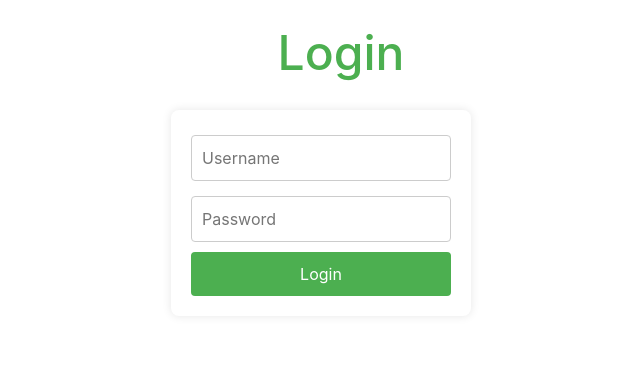
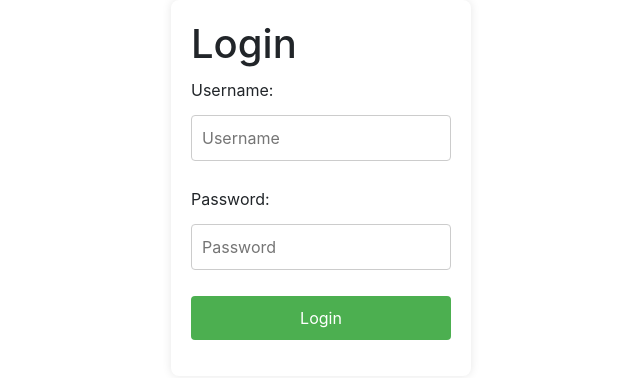
Before and after one commit to alguadam/ie-bank-fe, a Vue app: page /userlogin in a window 1280 px wide. Shown: the top 378 px of the page, without its empty margins (319-959 px from the left). Built offline with nearby package versions, Linux system fonts and the light colour scheme.

Commit message:
login credentials fix

```diff
--- a/src/components/Ulogin.vue
+++ b/src/components/Ulogin.vue
@@ -1,12 +1,22 @@
 <template>
-  <div>
-    <ArrowLeftIcon class="back" @click="goBack" />
-    <h2>Login</h2>
-    <form @submit.prevent="handleLogin">
-    <input type="text" v-model="username" placeholder="Username" required>
-    <input type="password" v-model="password" placeholder="Password" required>
-    <button type="submit">Login</button>
+  <div class="login-container">
+    <form @submit.prevent="handleLogin" class="login-form">
+      <h1>Login</h1>
+      <div class="form-group">
+        <label for="username">Username:</label>
+        <input type="text" id="username" v-model="username" placeholder="Username" required />
+      </div>
+      <div class="form-group">
+        <label for="password">Password:</label>
+        <input type="password" id="password" v-model="password" placeholder="Password" required />
+      </div>
+      <div class="form-group">
+        <!-- Render router-link conditionally based on login status -->
+        <button v-if="loggedIn" @click="handleLogin" class="login-button">Login</button>
+        <button v-else type="submit" class="login-button">Login</button>
+      </div>
     </form>
+    <p v-if="error" class="error-message">{{ error }}</p>
   </div>
 </template>
 
@@ -32,18 +42,18 @@ export default {
       }
     },
     handleLogin() {
-      if(this.$router) {
-        this.$router.push({ name: "Upage" });
-      }
       const loginPayload = {
-        username: this.username,
+        name: this.username,
         password: this.password,
       };
-      axios.post('/api/login', loginPayload)
+      axios.post('http://127.0.0.1:5000/userlogin', loginPayload)
         .then(response => {
           const token = response.data.token;
           localStorage.setItem('userToken', token); // Store the token
           // Redirect or update UI
+          if (this.$router){
+            this.$router.push({name: 'Upage'});
+          }
         })
         .catch(error => {
           console.error('Login failed:', error);
```
